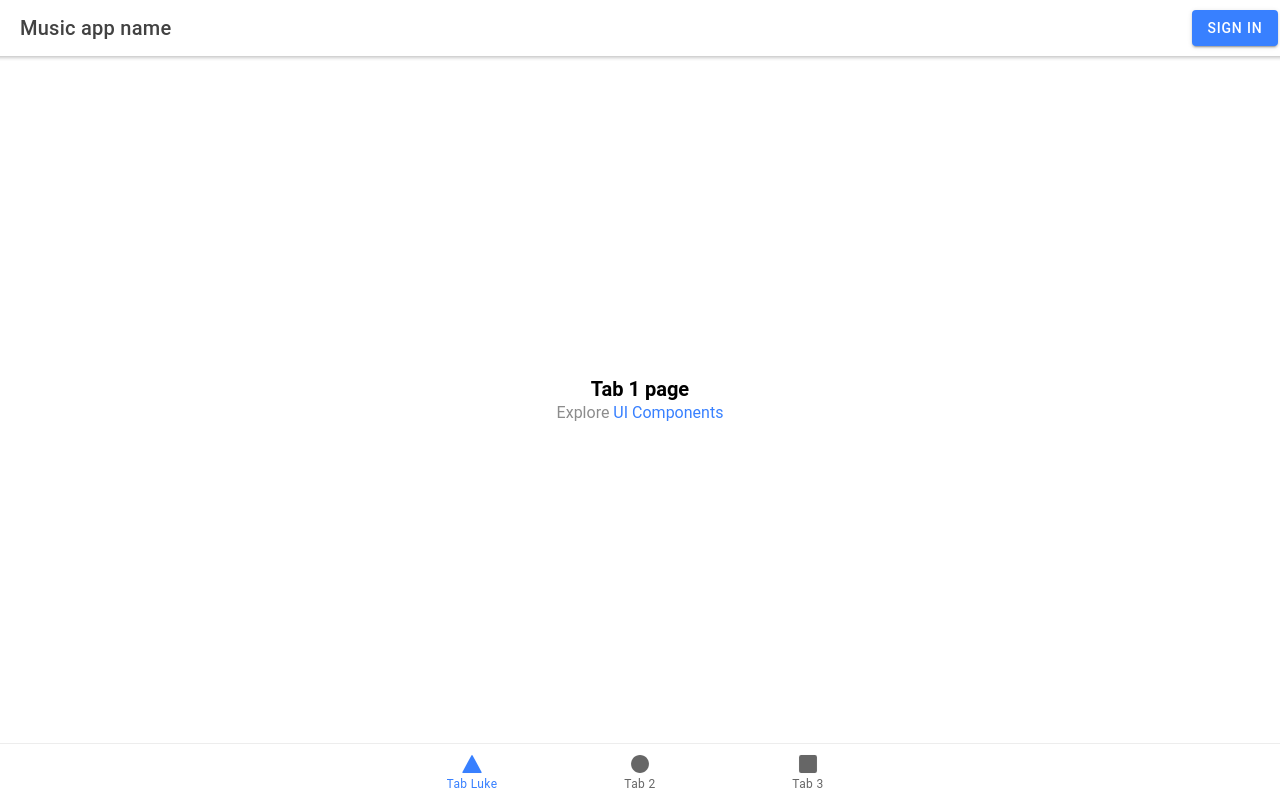
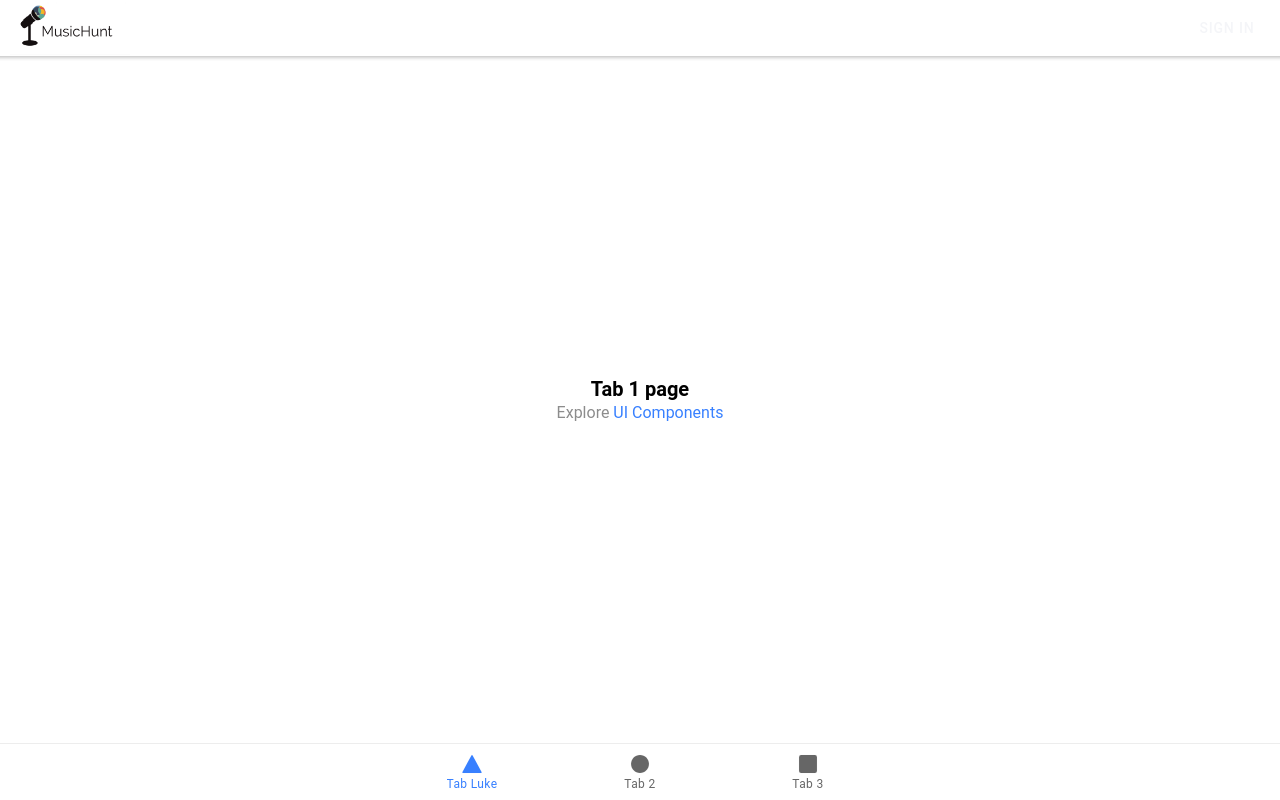
Before and after one commit to Luke-The-Duke/MusicApp, a React (Create React App) app: page /tab1 in a window 1280 px wide. Built offline with nearby package versions, Linux system fonts and the light colour scheme.

Commit message:
adds logo to toolbar

```diff
--- a/src/App.tsx
+++ b/src/App.tsx
@@ -7,10 +7,9 @@ import {
   IonTabBar,
   IonTabButton,
   IonTabs,
-  IonToolbar,
-  IonTitle,
-  IonButton
 } from '@ionic/react';
+
+
 import { IonReactRouter } from '@ionic/react-router';
 import { ellipse, square, triangle } from 'ionicons/icons';
 import Tab1 from './pages/Tab1';
@@ -36,12 +35,13 @@ import '@ionic/react/css/display.css';
 /* Theme variables */
 import './theme/variables.css';
 
+import Toolbar from './components/Toolbar'
+
+
+
 const App: React.FC = () => (
   <IonApp>
-    <IonToolbar>
-        <IonTitle>Music app name</IonTitle>
-        <IonButton slot="primary">Sign in</IonButton>
-    </IonToolbar>
+    <Toolbar/>
     <IonReactRouter>
       <IonTabs>
         <IonRouterOutlet>
--- /dev/null
+++ b/src/components/Toolbar.css
@@ -0,0 +1,8 @@
+.icon {
+    width: 120px;
+    margin-left: 10px;
+}
+
+.signInButton {
+    margin-right: 10px;
+}
--- /dev/null
+++ b/src/components/Toolbar.tsx
@@ -0,0 +1,20 @@
+
+import './Toolbar.css';
+
+import {
+    IonToolbar,
+    IonTitle,
+    IonButton,
+    IonImg,
+    IonItem
+  } from '@ionic/react';
+
+const Toolbar: React.FC = () => (
+
+      <IonToolbar>
+          <IonImg className="icon" src='assets/icon/MusicHuntIcon.png' />
+          <IonButton className="signInButton" fill="clear" color="light" slot="primary">Sign in</IonButton>
+      </IonToolbar>
+ );
+
+  export default Toolbar;
--- a/src/theme/variables.css
+++ b/src/theme/variables.css
@@ -193,7 +193,7 @@ http://ionicframework.com/docs/theming/ */
    */
 
   .md body {
-    --ion-background-color: #121212;
+    --ion-background-color: white;
     --ion-background-color-rgb: 18,18,18;
 
     --ion-text-color: #ffffff;
@@ -223,7 +223,7 @@ http://ionicframework.com/docs/theming/ */
 
     --ion-item-background: #1e1e1e;
 
-    --ion-toolbar-background: #1f1f1f;
+    --ion-toolbar-background: white;
 
     --ion-tab-bar-background: #1f1f1f;
 
```
Also changed, not shown: public/assets/icon/MusicHuntIcon.png (added).
